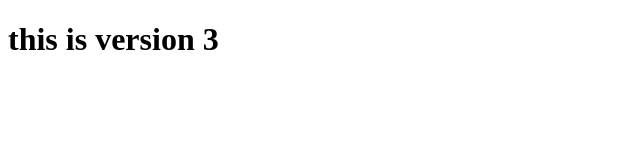
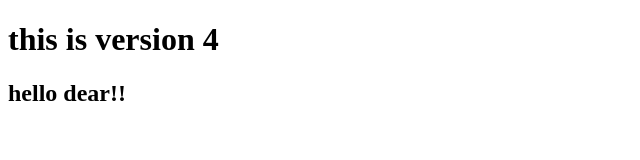
Before and after one commit to sanjanapurbia31/Demo, a plain HTML site: page index.html in a window 1280 px wide. Shown: the whole page, without its empty margins (0-640 px from the left). Drawn offline with Linux system fonts and the light colour scheme.

Commit message:
fourth v

```diff
--- a/index.html
+++ b/index.html
@@ -6,6 +6,7 @@
     <title>Document</title>
 </head>
 <body>
-    <h1>this is version 3</h1>
+    <h1>this is version 4</h1>
+    <h2>hello dear!!</h2>
 </body>
 </html>
```
